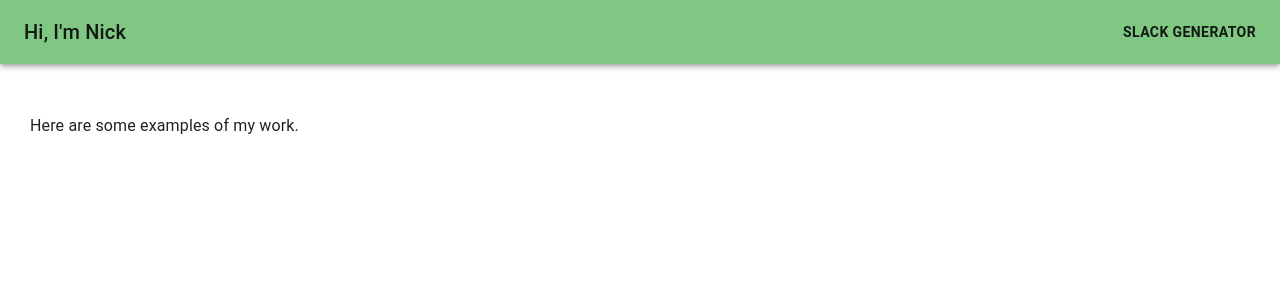
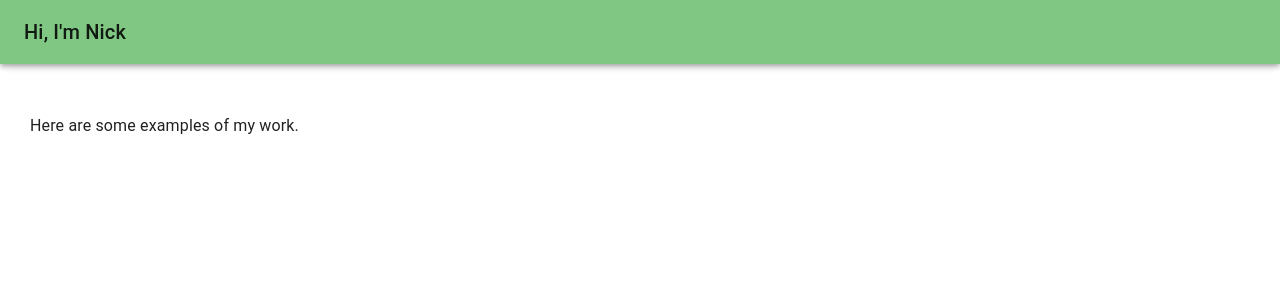
Before and after one commit to nicholasvrdoljak/nicholasvrdoljak, a Next.js app: page /work in a window 1280 px wide. Shown: the top 300 px of the page. Built offline with nearby package versions, Linux system fonts and the light colour scheme.

Commit message:
Update header.js

```diff
--- a/components/header.js
+++ b/components/header.js
@@ -20,10 +20,10 @@ const headersData = [
 	// 	label: "Stuff",
 	// 	href: "/feed",
 	// },
-	{
-		label: "Slack Generator",
-		href: "/slack_generator",
-	},
+	// {
+	// 	label: "Slack Generator",
+	// 	href: "/slack_generator",
+	// },
 ];
 const drawerWidth = 240;
 
```
